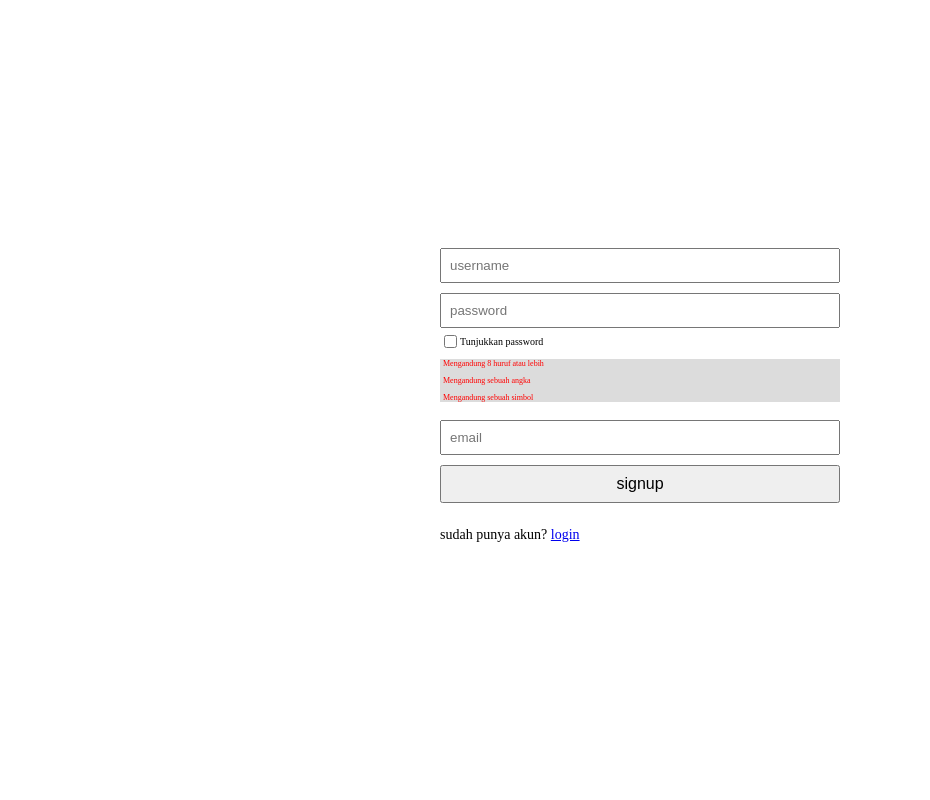
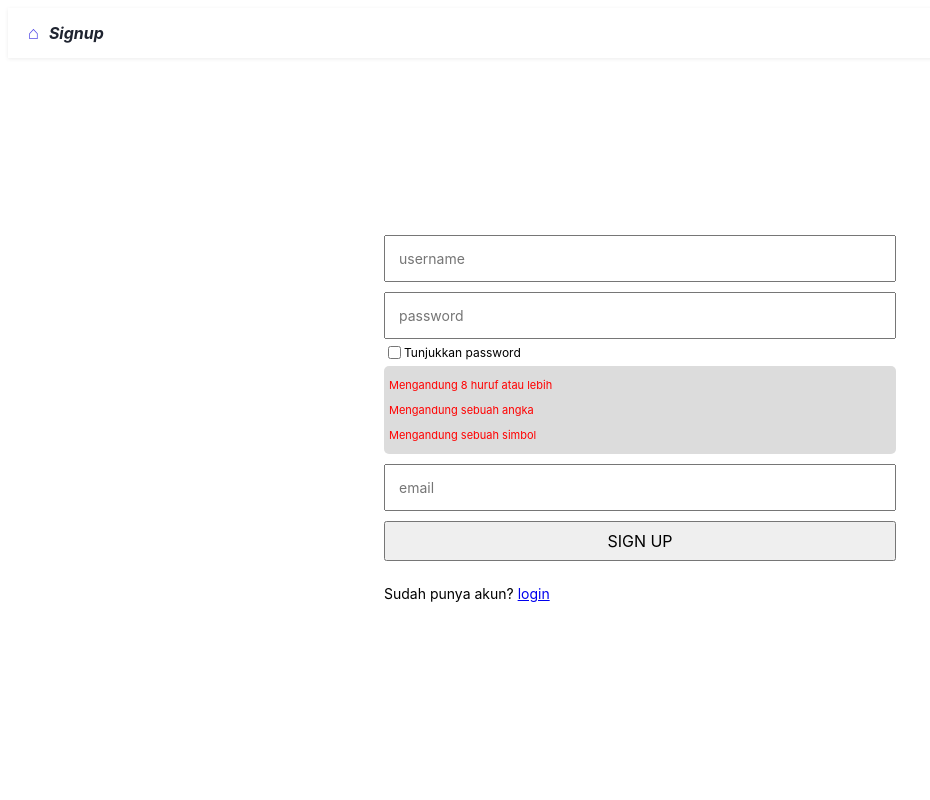
Before and after one commit to silentnebula18-cloud/project-ppk-kel-9, a PHP site: page /views/signup.html in a window 1280 px wide. Shown: the whole page, without its empty margins (0-930 px from the left). Run offline with PHP 8.4, Linux system fonts and the light colour scheme.

Commit message:
fix: login, signup; add:index.html
menambahkan index.html dan memperbaiki style dan logics

```diff
--- a/public/css/signup_style.css
+++ b/public/css/signup_style.css
@@ -1,23 +1,71 @@
+:root{
+    --primary: #4f46e5;
+    --primary-dark: #4338ca;
+    --bg: #f4f5f9;
+    --surface: #ffffff;
+    --border: #e2e4ea;
+    --text: #1f2430;
+    --text-muted: #6b7280;
+    --danger: #dc2626;
+}
+
+* {
+    font-family: -apple-system, BlinkMacSystemFont, "SF Pro Text", "SF Pro Display", sans-serif;
+}
+
 #field_body{
     display: flex;
     justify-content: center;
     align-items: center;
-    min-height: 100vh;
+    min-height: calc(100vh - 70px);
     margin: 0;
+}
+
+#dashboard_header {
+    display: flex;
+    align-items: center;
+    gap: 10px;
+    background-color: var(--surface);
+    padding: 14px 20px;
+    box-shadow: 0 1px 4px rgba(0,0,0,0.08);
+}
+
+#header_logo {
+    cursor: pointer;
+    font-size: 18px;
+    color: var(--primary);
+    transition: transform 0.15s;
+}
+
+#header_logo:hover {
+    transform: scale(1.15);
+}
+
+#header_title {
+    flex: 1;
+    font-weight: bold;
+    font-style: italic;
+    color: var(--text);
+}
+
+button{
+    cursor: pointer;
 }
 
 #signup_card{
     display: flex;
     gap: 10px;
     flex-direction: column;
-    max-width: 50vh;
+    max-width: 40vw;
     width: 100%;
+    height: 100%;
 }
 
 .info_field{
     box-sizing: border-box;
-    padding: 8px;
+    padding: 13px;
     width: 100%;
+    font-size: 14px;
 }
 
 #helpful_texts{
@@ -31,8 +79,11 @@
 
 #pass_checks{
     background-color: gainsboro;
-    font-size: 8px;
-    padding-left: 3px;
+    font-size: 11px;
+    padding-left: 5px;
+    padding-bottom: 1px;
+    padding-top: 1px;
+    border-radius: 5px;
 }
 
 .check_pass{
@@ -54,7 +105,7 @@
 #show_password_label{
     display: flex;
     align-items: center;
-    font-size: 10px;
+    font-size: 12px;
     margin: 4px 0;
     cursor: pointer;
 }
--- /dev/null
+++ b/public/js/index.js
@@ -0,0 +1,6 @@
+let login_button = document.getElementById("login_button")
+// let home_button = document.getElementById()
+
+login_button.addEventListener("click", function(){
+    window.location.replace("../views/login.html")
+})
--- a/public/js/validasi_login.js
+++ b/public/js/validasi_login.js
@@ -7,6 +7,12 @@ let invalid_credential_text = document.getElementById("invalid_credential_text")
 let invalid_div = document.getElementById("invalid_div")
 
 let show_password_box = document.getElementById("show_password")
+
+let home_button = document.getElementById("header_logo")
+home_button.addEventListener("click", function(){
+    window.location.replace("../views/index.html")
+})
+
 show_password_box.addEventListener("change", show_password)
 
 login_button.addEventListener("click", on_login_button_click)
--- a/public/js/validasi_signup.js
+++ b/public/js/validasi_signup.js
@@ -15,6 +15,11 @@ let email_alert = document.getElementById("email_taken")
 
 let show_password_box = document.getElementById("show_password")
 
+let home_button = document.getElementById("header_logo")
+home_button.addEventListener("click", function(){
+    window.location.replace("../views/index.html")
+})
+
 password_field.addEventListener("input", password_check)
 username_field.addEventListener("input", username_check)
 email_field.addEventListener("input", email_check)
@@ -22,6 +27,8 @@ email_field.addEventListener("input", email_check)
 signup_button.addEventListener("click", signup)
 
 show_password_box.addEventListener("change",show_password)
+
+
 
 function show_password(){
     if (show_password_box.checked){
--- a/views/signup.html
+++ b/views/signup.html
@@ -1,5 +1,11 @@
 
-<body id="field_body">
+<body>
+    <div id="dashboard_header">
+            <span id="header_logo">⌂</span>
+            <span id="header_title">Signup</span>
+    </div>
+
+    <div id="field_body">
         <div id="signup_card">
             <div id="username_wrapper">
                 <input id="username" class="info_field" placeholder="username"></input>
@@ -23,15 +29,15 @@
                 <p id="email_taken" class="taken">Email sudah terdaftar. <a href="../views/login.html">login</a></p>
             </div>
 
-        <button id="signup_button">signup</button>
+            <button id="signup_button">SIGN UP</button>
 
             <div id="helpful_texts">
-            <p  id="signup">sudah punya akun? <a href="../views/login.html">login</a></p>
+                <p  id="signup">Sudah punya akun? <a href="../views/login.html">login</a></p>
             </div>
 
         </div>
+    </div>
 </body>
-
 
 <link rel="stylesheet" href="../public/css/signup_style.css">
 <script type="module" src="../public/js/validasi_signup.js"></script>
```
Also changed, not shown: database_mockup/facilities.json (+9 -1 lines), database_mockup/unverified_acc.json (+7 -0 lines), public/css/index_style.css (+90 -0 lines), public/css/login_style.css (+52 -4 lines), views/index.html (+34 -18 lines), views/login.html (+8 -2 lines). Lines whose indentation alone changed are shown as unchanged.
